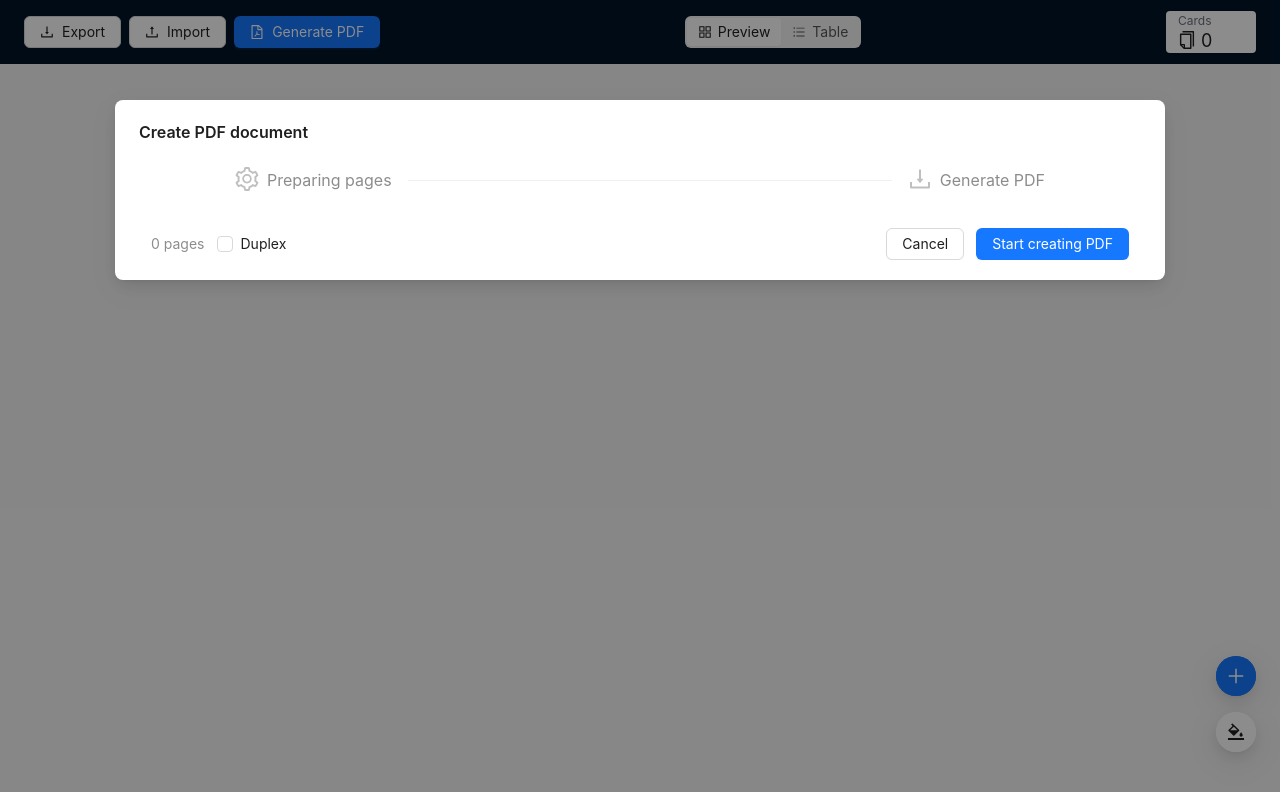
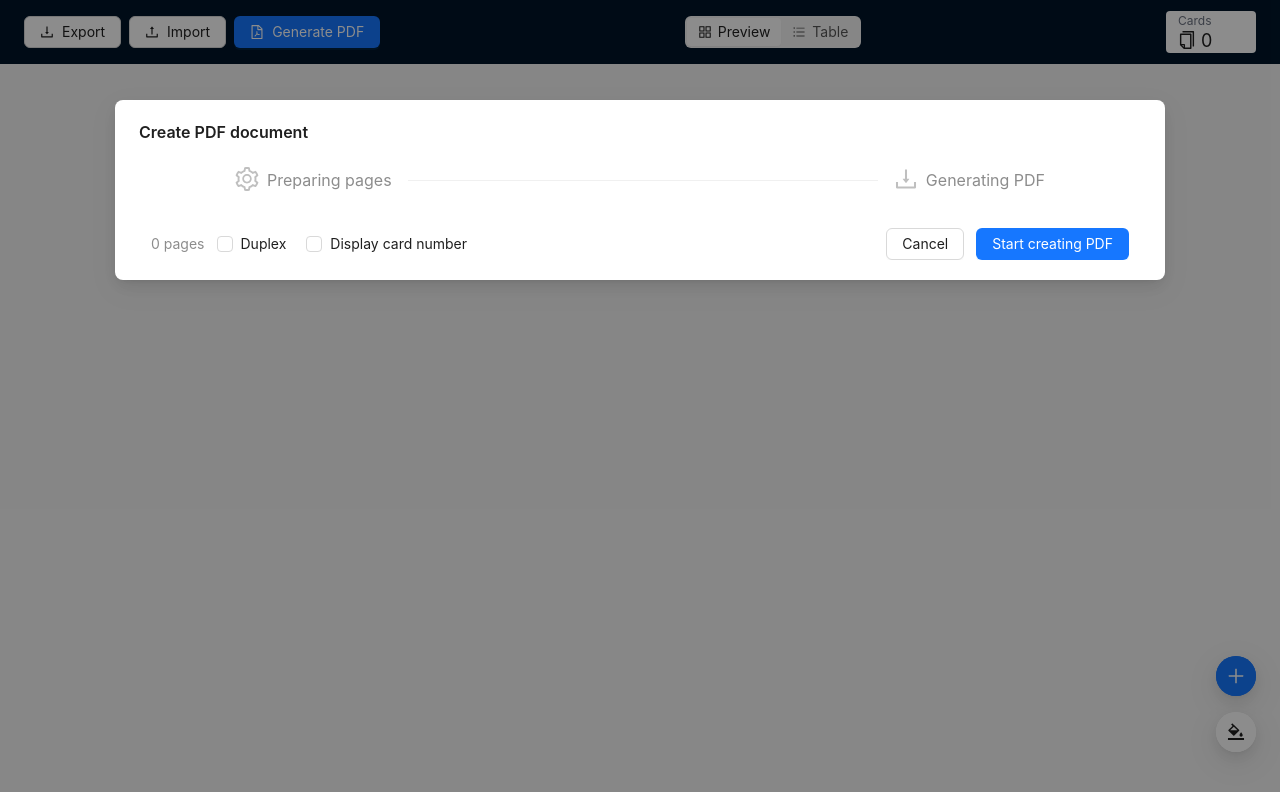
Before and after one commit to dzegarra/letra-a-letra, a React (Vite) app: page / in a window 1280 px wide. Both pictures are taken after a click on the button "Generate PDF". Shown: the top 792 px of the page. Built offline with nearby package versions, Linux system fonts and the light colour scheme.

Commit message:
User can decide to show the card numbers in the PDF

```diff
--- a/src/components/PrintDocument.tsx
+++ b/src/components/PrintDocument.tsx
@@ -19,6 +19,7 @@ type PreviewViewProps = ComponentProps<"div"> & {
 
 export const PrintDocument = ({ className, onComplete, ...props }: PreviewViewProps) => {
   const [duplex, setDuplex] = useState(false);
+  const [showCardNumber, setShowCardNumber] = useState(false);
   const [renderingStatus, setRenderingStatus] = useState<StepsProps["status"]>("wait");
   const [creatingPdfStatus, setCreatingPdfStatus] = useState<StepsProps["status"]>("wait");
   const pagesRef = useRef<HTMLDivElement>(null);
@@ -31,22 +32,29 @@ export const PrintDocument = ({ className, onComplete, ...props }: PreviewViewPr
     const cardsGroupedBySix = chunk(cards, 6);
     const rearCards = calculateRearColors(cards.length, colors);
     const rearCardsGroupedBySix = chunk(rearCards, 6);
+    let nextCardIndex = 0;
 
     const frontPages = cardsGroupedBySix.map((cards, index) => (
       <Page format="a4" key={`front-${index}`}>
         <div className="inline-grid grid-cols-2 grid-rows-3 gap-5 mt-3 ml-3">
           {cards.map((card) => (
-            <CardFront key={card.id} card={card} />
+            <CardFront
+              key={`card-front-${nextCardIndex}`}
+              card={card}
+              index={nextCardIndex++}
+              hideIndex={!showCardNumber}
+            />
           ))}
         </div>
       </Page>
     ));
 
+    nextCardIndex = 0;
     const rearPages = rearCardsGroupedBySix.map((colors, index) => (
       <Page format="a4" key={`rear-${index}`} contentClassname="text-right">
         <div className="inline-grid grid-cols-2 grid-rows-3 gap-5 mt-3 mr-3 self-end" style={{ direction: "rtl" }}>
           {colors.map((color, index) => (
-            <CardRear key={index} color={color} />
+            <CardRear key={`card-rear-${index++}`} color={color} />
           ))}
         </div>
       </Page>
@@ -56,7 +64,7 @@ export const PrintDocument = ({ className, onComplete, ...props }: PreviewViewPr
       return zip(frontPages, rearPages).flat();
     }
     return [...frontPages, ...rearPages];
-  }, [cards, colors, duplex]);
+  }, [cards, colors, duplex, showCardNumber]);
 
   const generatePdf = useCallback(
     async (screenshots: HTMLCanvasElement[]) => {
@@ -121,7 +129,7 @@ export const PrintDocument = ({ className, onComplete, ...props }: PreviewViewPr
               icon: renderingStatus === "process" ? <LoadingOutlined /> : <SettingOutlined />,
             },
             {
-              title: "Generate PDF",
+              title: "Generating PDF",
               status: creatingPdfStatus,
               icon: creatingPdfStatus === "process" ? <LoadingOutlined /> : <DownloadOutlined />,
             },
@@ -147,6 +155,9 @@ export const PrintDocument = ({ className, onComplete, ...props }: PreviewViewPr
               Duplex
             </Checkbox>
           </Tooltip>
+          <Checkbox checked={showCardNumber} onChange={(e) => setShowCardNumber(e.target.checked)} disabled={isBusy}>
+            Display card number
+          </Checkbox>
         </div>
         <div className="flex gap-3">
           <Button type="default" onClick={onComplete} disabled={isBusy}>
```
